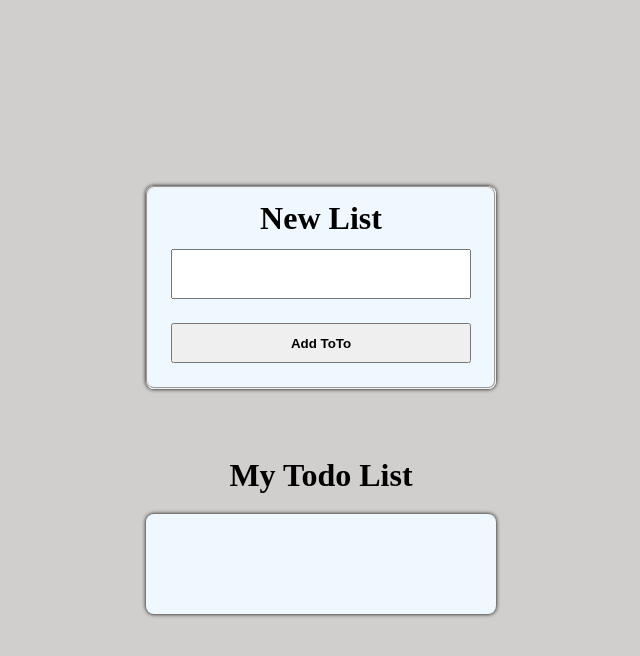
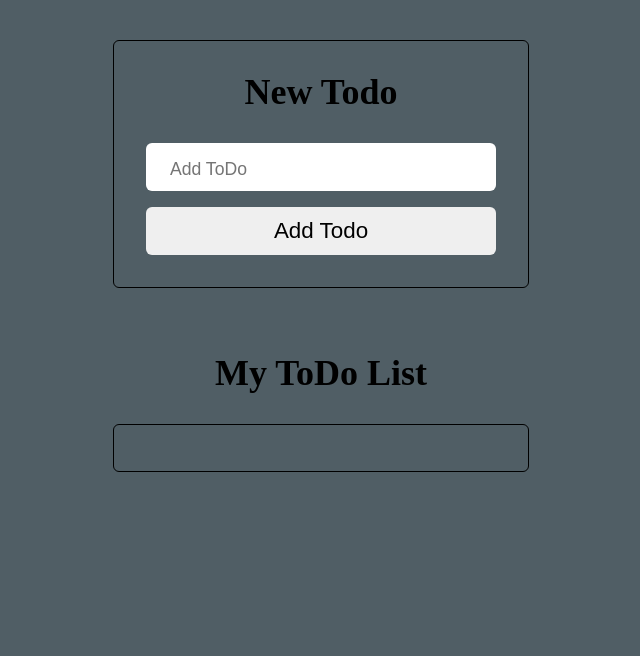
Before and after one commit to Omurbek007/Todo_List, a plain HTML site: page index.html in a window 1280 px wide. Shown: the whole page, without its empty margins (319-959 px from the left). Drawn offline with Linux system fonts and the light colour scheme.

Commit message:
improved version

```diff
--- a/index.html
+++ b/index.html
@@ -2,34 +2,29 @@
 <html lang="en">
 <head>
     <meta charset="UTF-8">
-    <meta http-equiv="X-UA-Compatible" content="IE=edge">
     <meta name="viewport" content="width=device-width, initial-scale=1.0">
-    <link rel="stylesheet" href="style.css">
-
-    <title>Todo-List</title>
+   <link rel="stylesheet" href="style.css">
+    <title>ToDo</title>
 </head>
 <body>
-    <div id="wrapper">
+    <div class="wrapper">
+        <div class="content-block">
+        <div class="inputblock">
+                <h2 class="heading">New Todo</h2>
+                <form>
+                    <input type="text" name="text" id="" placeholder="Add ToDo">
+                    <button id="button">Add Todo</button>
+                </form>
+            </div>
 
-        <div class="form-input">
-            <form action="#">
-           <fieldset><legend></legend>
-                   <h1>New List</h1>
-               <input class="userinput" type="text">
-               <button class="btn"">Add ToTo</button></fieldset>
-       </form>
+                <div class="todolistblock">
+                    <h2>My ToDo List</h2>
+                    <ul class="ul"></ul>
+                </div>
+            </div>
         </div>
-       <div class="todolist">
-           <h1>My Todo List</h1>
-           <div class="mytodolist">
-               <ul class="list">
 
-               </ul>
-           </div>
 
-       </div>
-    </div>
-
-<script async src="script.js"></script>
+    <script src="script.js"></script>
 </body>
 </html>
--- a/script.js
+++ b/script.js
@@ -1,29 +1,30 @@
-window.addEventListener("load", () => {
-const value = document.querySelector("input");
-const btn = document.querySelector(".btn");
-const list = document.querySelector(".list");
+const input = document.querySelector('[type="text"]');
+const ul = document.querySelector("ul");
+const button = document.querySelector("#button");
 
+button.addEventListener("click", (event) => {
+  if (input.value) {
+    event.preventDefault();
+    let li = document.createElement("li");
+    let span = document.createElement("span");
+    span.innerHTML = "+";
+    let firstLetter = input.value[0].toUpperCase();
+    li.innerHTML = firstLetter + input.value.slice(1);
 
-btn.addEventListener("click", function() {
-    let newList = document.createElement("li");
-    newList.className = "newlist"
-    list.appendChild(newList);
-    newList.innerHTML = value.value;
-    value.value = "";
+    ul.appendChild(li);
+    li.appendChild(span);
+    input.value = "";
+  } else {
+    event.preventDefault();
+  }
+});
 
-
-const lists = document.querySelectorAll("li");
-lists.forEach((x) => {
-    x.addEventListener("click", () => {
-    x.remove();
-})
-})
-
-})
-
-
-
-
-
-
+ul.addEventListener("click", (event) => {
+  if (event.target.tagName === "SPAN" && event.target.style.color !== "grey") {
+    event.target.closest("li").style.textDecoration = "line-through";
+    event.target.closest("li").style.color = "grey";
+    event.target.style.color = "grey";
+  } else if (event.target.style.color == "grey") {
+    event.target.closest("li").remove();
+  }
 });
--- a/style.css
+++ b/style.css
@@ -1,77 +1,102 @@
-body {
+html {
     box-sizing: border-box;
-    background-color: rgb(209, 207, 205);
+    min-height: 100vh;
 }
 *,*::before,*::after {
-    margin: 0;
-    padding: 0;
     box-sizing: inherit;
 }
 
-#wrapper {
-    width: 100%;
-    height: 100vh;
-    margin: 0 auto;
-    display: flex;
-    flex-direction: column;
-    align-items: center;
-    justify-content: center;
+
+body {
+    background: rgb(80, 94, 101);
+    font-size: 1.5rem;
 
 }
-.form-input {
-
+.wrapper {
     display: flex;
     flex-direction: column;
     align-items: center;
     justify-content: center;
 }
-
-fieldset , .mytodolist{
-    background-color: aliceblue;
-    min-width: 350px;
-    min-height: 100px;
+.content-block {
+    min-width: 30%;
+    padding-top: 2rem;
+}
+.inputblock {
     display: flex;
     flex-direction: column;
     align-items: center;
-    padding: 12px;
-    border-radius: 8px;
-    box-shadow: 0px 0px 4px black;
+    justify-content: center;
+    border: 1px solid black;
+    border-radius: 6px;
+    padding: 0 2rem 2rem 2rem;
+}
+form {
+    display: flex;
+    flex-direction: column;
+    width: 100%;
+}
+input {
+    width: 100%;
+    height: 2rem;
+    margin-bottom: 1rem;
+    font-size: 1.6rem;
+    padding-left:1rem ;
+}
+
+input:first-child {
+    height: 3rem;
+    border: 0;
+    border-radius: 6px;
 
 }
-
-input[type="text"]{
-    width: 300px;
-    height: 50px;
-    margin: 12px 0;
-    font-size: 1.5rem;
-}
-button {
-    width: 300px;
-    height: 40px;
-    margin: 12px 0;
-    font-weight: bolder;
-}
-.todolist h1 {
-    margin: 20px 0;
-}
-.todolist {
-    text-align: center;
-    min-height: 100px;
-    margin-top: 3rem;
+::placeholder {
+    padding-left: .5rem;
+    font-size: 1.1rem;
 }
 
+#button {
+    height: 3rem;
+    border: 0;
+    border-radius: 6px;
+    font-size: 1.4rem;
+}
+#button:hover {
+    cursor: pointer;
+}
 ul {
+    min-height: 3rem;
     display: flex;
     flex-direction: column-reverse;
-    align-items: flex-start;
+    padding: 0 1.5rem 1rem 1rem;
+    border: 1px solid black;
+    border-radius: 6px;
+    font-size: 1.6rem;
 }
+
 ul li {
-    /* list-style: none; */
-    min-width: 200px;
-    font-size: 1.5rem;
-    background-color: rgb(209, 207, 205);
-    padding: 3px 20px;
-    margin: 3px 0;
-    border-radius: 8px;
-    text-align: left;
+    list-style-type: square;
+    background-color: rgb(159, 161, 161);
+    margin: 1rem 1rem 0 1rem;
+    padding-left: 0.5rem;
+    border-radius: 6px;
+    position: relative;
 }
+ul li:hover {
+    cursor: pointer;
+}
+
+
+.todolistblock h2{
+    margin-top: 4rem;
+    text-align: center;
+}
+span {
+    position: absolute;
+    right: .3rem;
+    top: -0.6rem;
+    transform: rotate(45deg);
+    font-size: 2.5rem;
+
+   color: brown;
+}
```
